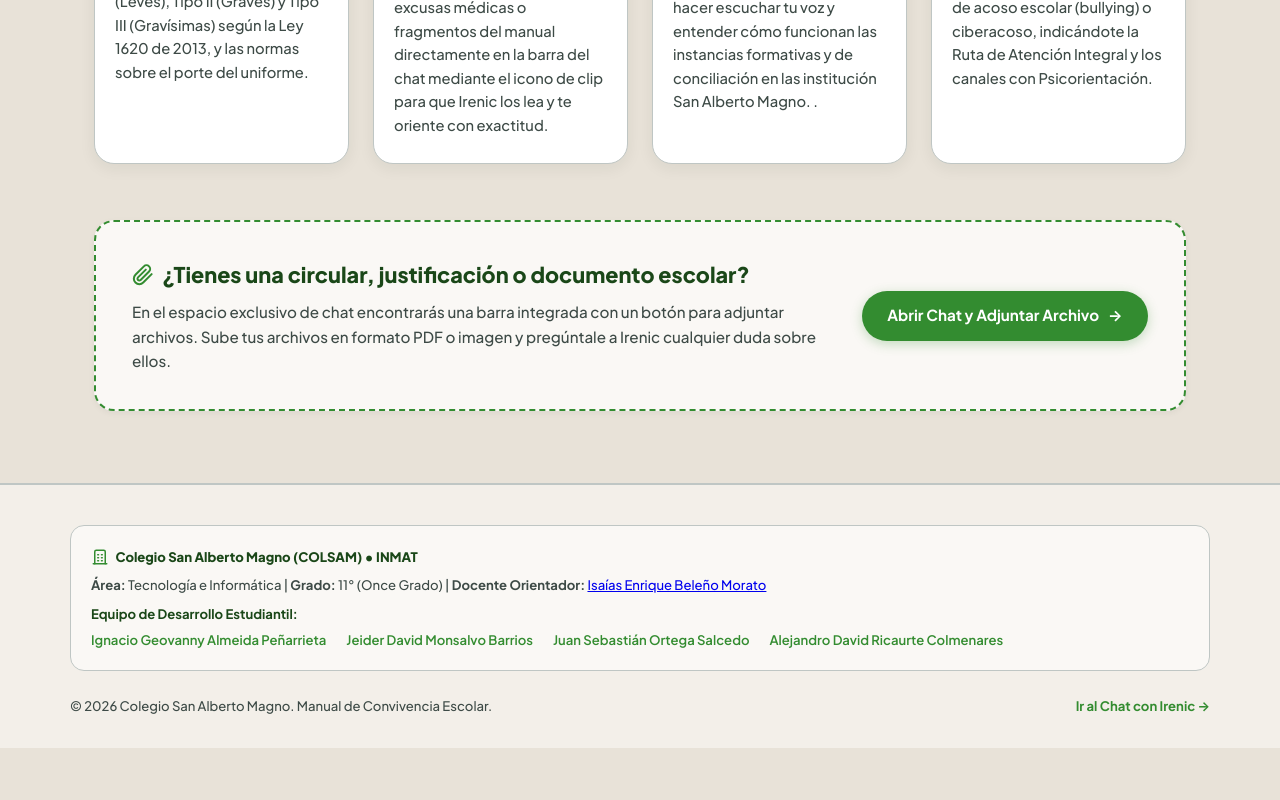
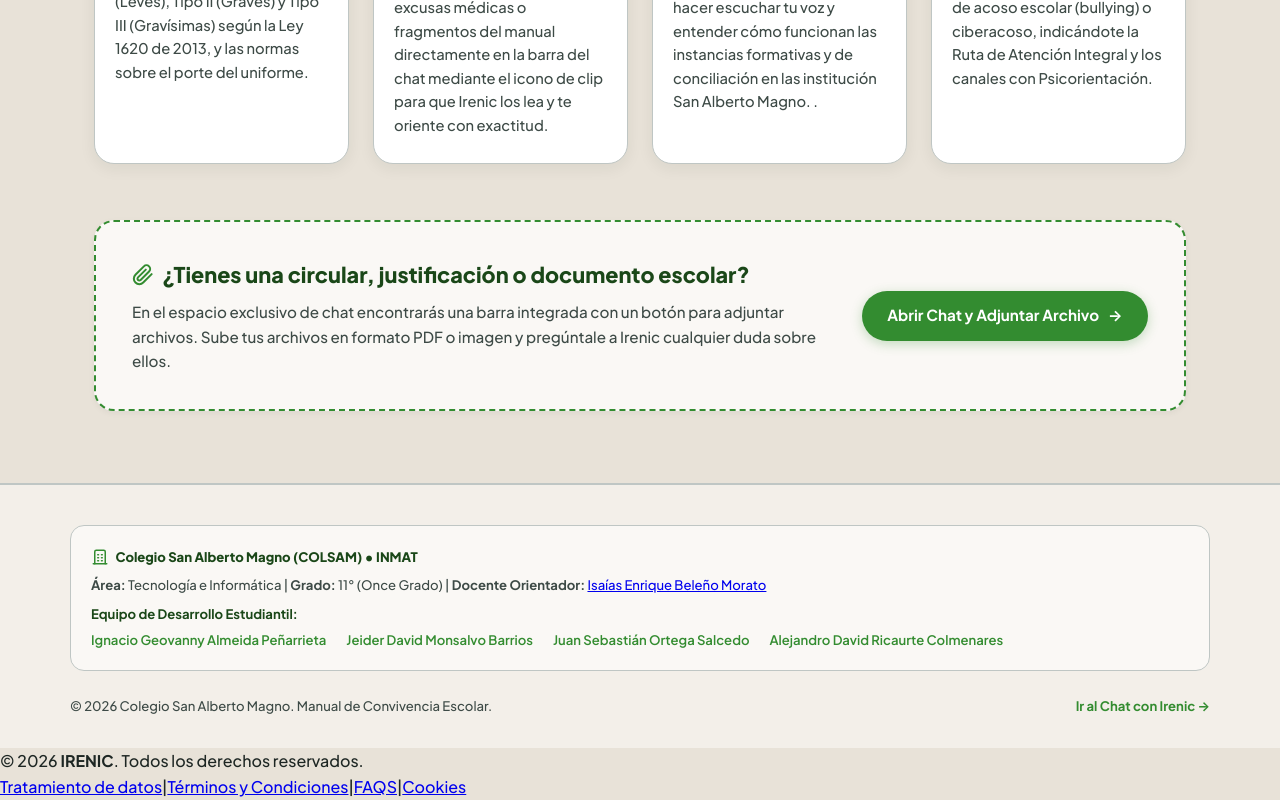
Before and after one commit to Ortega-EDX/IRENIC, a React (Vite) app: page / in a window 1280 px wide. Shown: the part 1170-1970 px from the top of the page. Before the commit the page ends 1918 px from the top, so only its background shows below. Built offline with nearby package versions, Linux system fonts and the light colour scheme.

Commit message:
Add Footer and restructure App component
Refactor App component structure to include Footer and main content.

```diff
--- a/src/App.jsx
+++ b/src/App.jsx
@@ -1,18 +1,27 @@
+import React from 'react';
 import { Routes, Route, Navigate } from 'react-router-dom';
 import Landing from './pages/Landing.jsx';
 import Chat from './pages/Chat.jsx';
+import Footer from './components/Footer.jsx';
 
 /**
- * Rutas (equivalentes a las páginas HTML originales):
- *   /      -> index.html (presentación)
- *   /chat  -> chat.html  (ambiente exclusivo del chatbot)
+ * Rutas principales de la aplicación:
+ *   /     -> Landing (presentación)
+ *   /chat -> Chat (ambiente del chatbot)
  */
 export default function App() {
   return (
-    <Routes>
-      <Route path="/" element={<Landing />} />
-      <Route path="/chat" element={<Chat />} />
-      <Route path="*" element={<Navigate to="/" replace />} />
-    </Routes>
+    <div className="app-container">
+      <main className="main-content">
+        <Routes>
+          <Route path="/" element={<Landing />} />
+          <Route path="/chat" element={<Chat />} />
+          <Route path="*" element={<Navigate to="/" replace />} />
+        </Routes>
+      </main>
+
+      {/* Pie de página institucional */}
+      <Footer />
+    </div>
   );
 }
```
